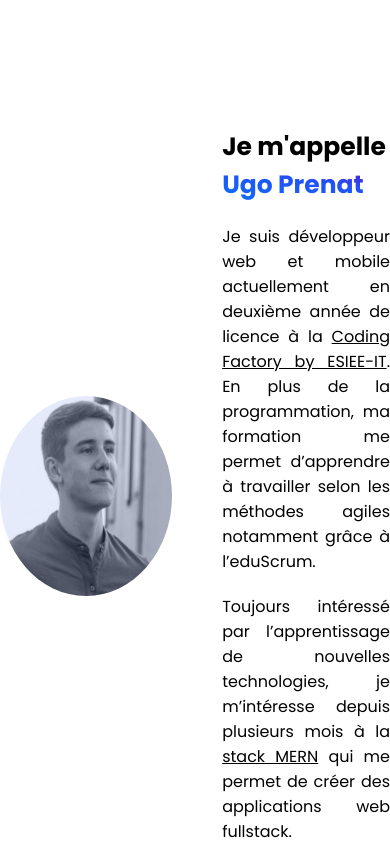
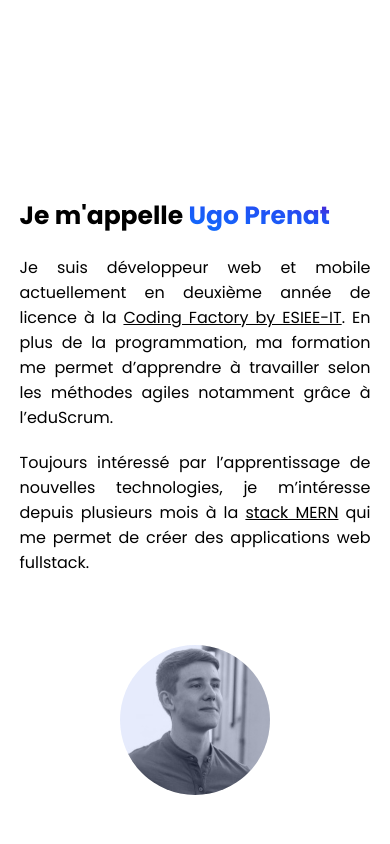
Before and after one commit to ugo-prenat/portfolio, a React (Create React App) app: page / in a window 390 px wide. Shown: the part 5320-6164 px from the top of the page. Built offline with nearby package versions, Linux system fonts and the light colour scheme.

Commit message:
responsive about section

```diff
--- a/src/components/about/About.jsx
+++ b/src/components/about/About.jsx
@@ -6,6 +6,7 @@
 export default function About() {
   return (
     <div className={`component ${css.component}`} id='about'>
+      <div className={css.container}>
 
         <div className={css.imgContainer}>
           <span className={css.colorFilter}></span>
@@ -17,6 +18,8 @@
           <p className={css.paragraph}>Je suis développeur web et mobile actuellement en deuxième année de licence à la <a href='https://codingfactory.fr/' target='_blank' rel='noreferrer'>Coding Factory by ESIEE-IT</a>. En plus de la programmation, ma formation me permet d’apprendre à travailler selon les méthodes agiles notamment grâce à l’eduScrum.</p>
           <p className={css.paragraph}>Toujours intéressé par l’apprentissage de nouvelles technologies, je m’intéresse depuis plusieurs mois à la <a href='https://www.kicklox.com/blog-talent/mern-stack-definition-enjeux-avantages/' target='_blank' rel='noreferrer'>stack MERN</a> qui me permet de créer des applications web fullstack.</p>
         </div>
+
+      </div>
     </div>
   )
 }
--- a/src/styles/about.module.css
+++ b/src/styles/about.module.css
@@ -1,6 +1,11 @@
 .component {
   margin-bottom: 20vh;
   flex-direction: row;
+}
+.container {
+  display: flex;
+  justify-content: center;
+  align-items: center;
 }
 .imgContainer {
   position: relative;
@@ -34,7 +39,7 @@
 }
 .content {
   width: 50%;
-  margin-left: 50px;
+  margin-left: 4%;
 }
 .title {
   font-weight: 700;
@@ -50,3 +55,38 @@
   margin: 20px 0;
   text-align: justify;
 }
+@media screen and (max-width: 1000px) {
+  .content {
+    width: 70%;
+  }
+}
+@media screen and (max-width: 900px) {
+  .container {
+    flex-direction: column-reverse;
+  }
+  .content {
+    width: 80%;
+    margin-left: 0;
+  }
+  .imgContainer {
+    margin-top: 50px;
+  }
+}
+@media screen and (max-width: 600px) {
+  .content {
+    width: 90%;
+  }
+}
+@media screen and (max-width: 400px) {
+  .imgContainer {
+    width: 150px;
+    height: 150px;
+  }
+}
+@media screen and (max-width: 350px) {
+  .title {
+    display: flex;
+    flex-direction: column;
+    line-height: 30px;
+  }
+}
```
Lines whose indentation alone changed are shown as unchanged.
